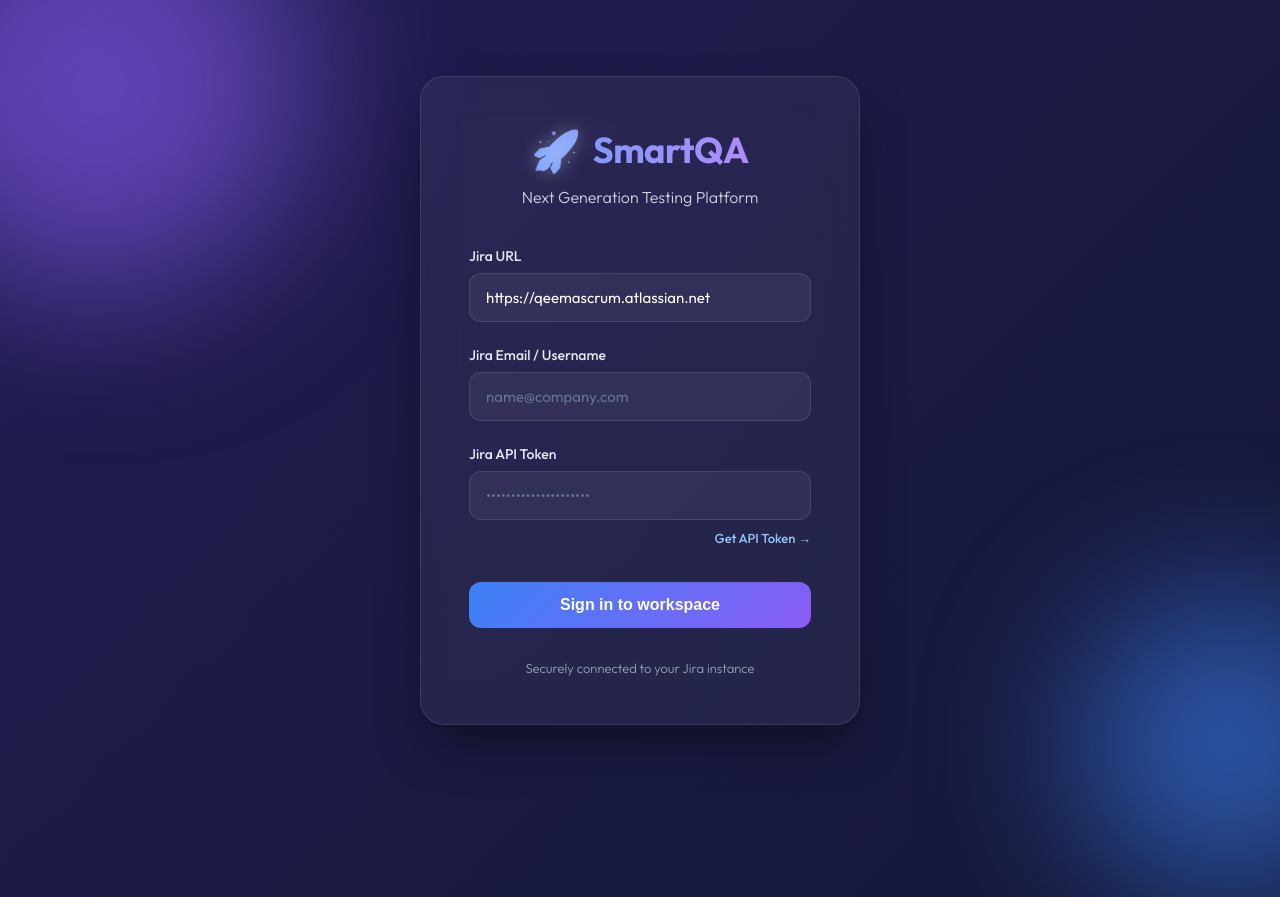
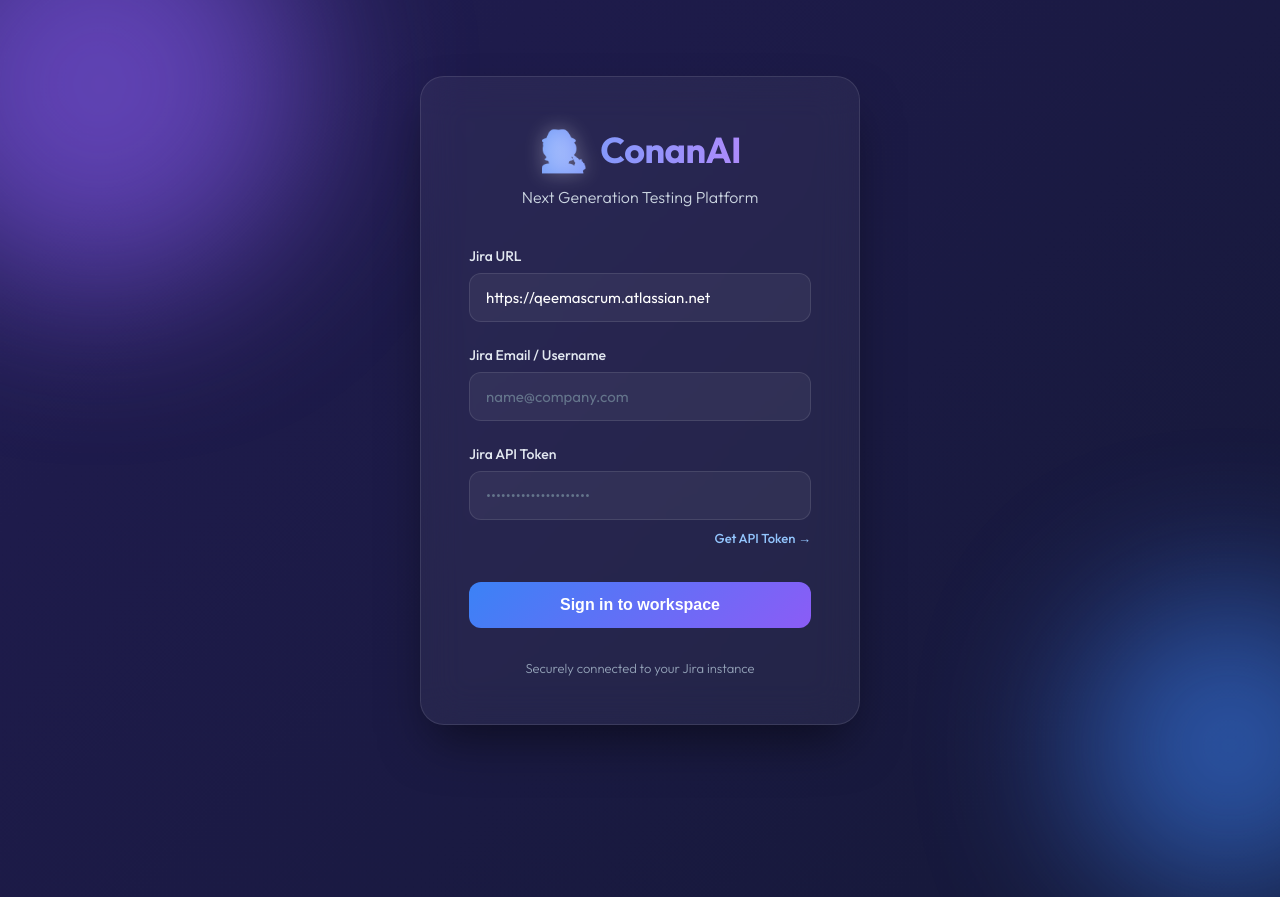
Before and after one commit to Ahmad3bdelHafeez/QC-manual-work-in-future, a Flask app: page /login in a window 1280 px wide; the page is wider, and only the part inside the window is pictured. Run offline with Flask 2, Linux system fonts and the light colour scheme.

Commit message:
Update login.html

```diff
--- a/templates/login.html
+++ b/templates/login.html
@@ -4,7 +4,7 @@
 <head>
   <meta charset="UTF-8">
   <meta name="viewport" content="width=device-width, initial-scale=1.0">
-  <title>SmartQA - Login</title>
+  <title>ConanAI - Login</title>
   <link href="https://fonts.googleapis.com/css2?family=Outfit:wght@300;400;500;600;700&display=swap" rel="stylesheet">
   <style>
     * {
@@ -284,7 +284,7 @@
 
   <div class="login-container">
     <div class="login-header">
-      <h1><span style="font-size: 40px; text-shadow: 0 0 20px rgba(255,255,255,0.3);">🚀</span> SmartQA</h1>
+      <h1><span style="font-size: 40px; text-shadow: 0 0 20px rgba(255,255,255,0.3);">🕵️</span> ConanAI</h1>
       <p>Next Generation Testing Platform</p>
     </div>
 
```
